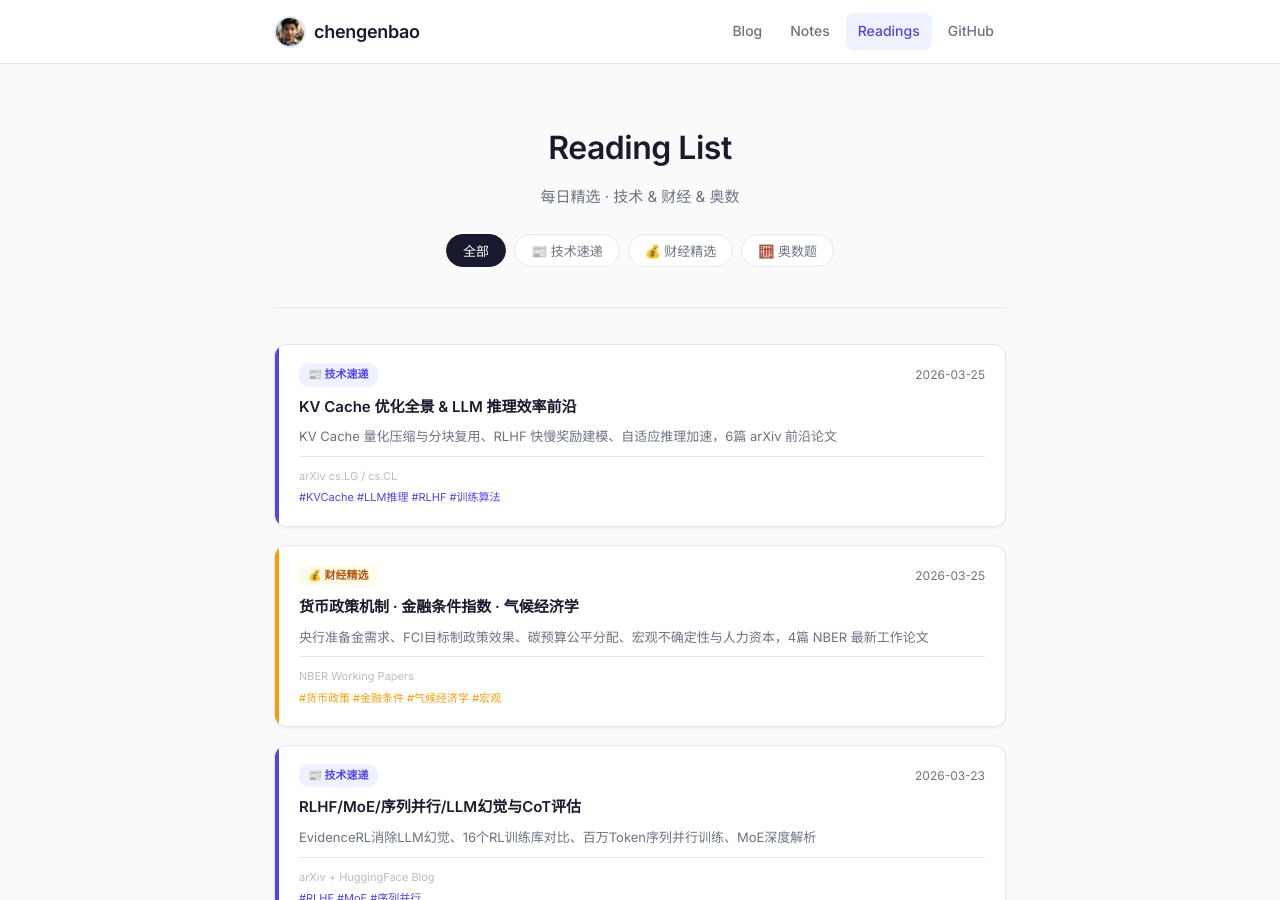
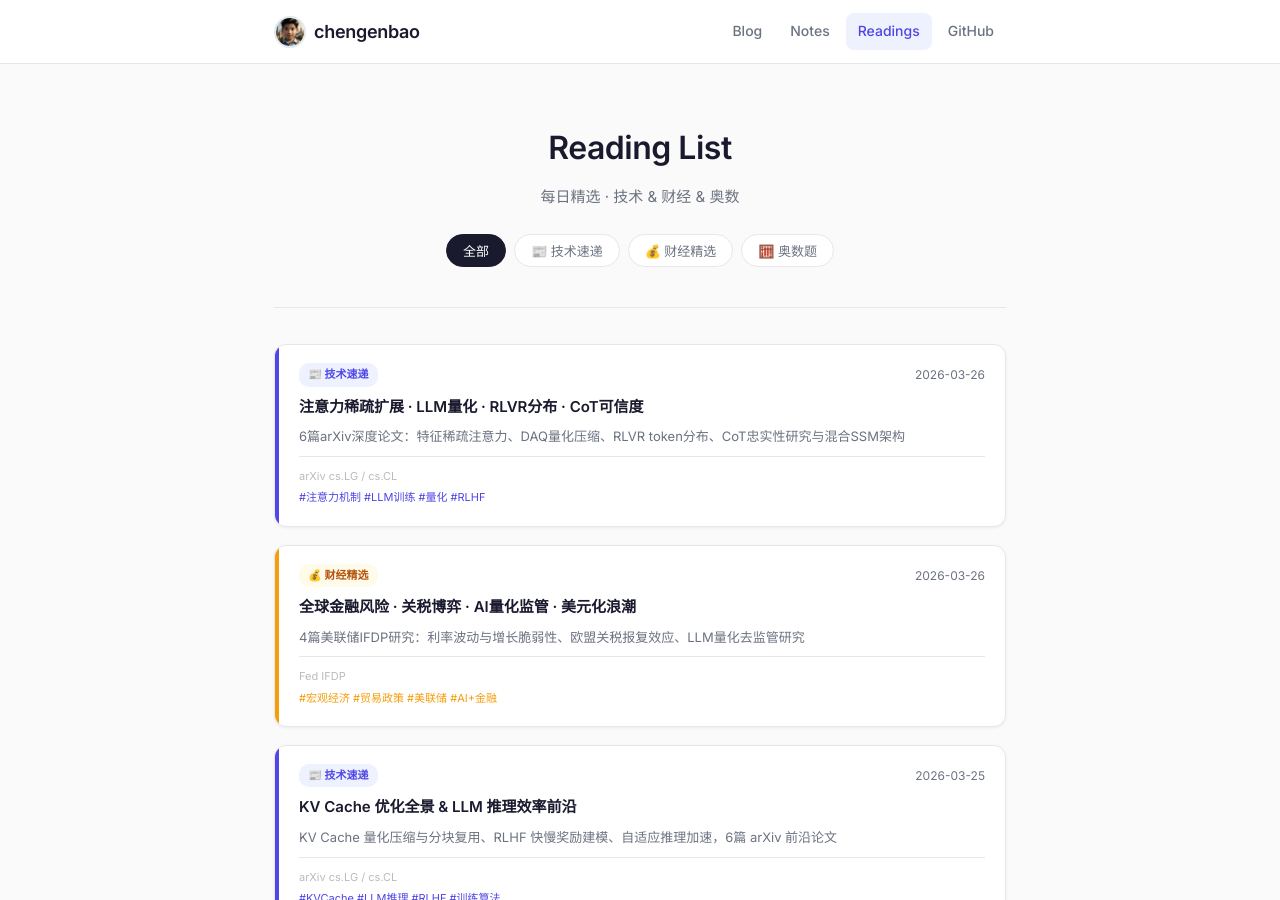
Before and after one commit to chengenbao/chengenbao.github.io, a Jekyll site: the page built from reading-list/index.md, in a window 1280 px wide and 900 px high. Built offline with Jekyll 4.4.1, drawn with Linux system fonts in a browser that asks for light colours.

Commit message:
Add reading list cards 2026-03-26

```diff
--- a/reading-list/index.md
+++ b/reading-list/index.md
@@ -18,6 +18,37 @@ permalink: /reading-list/
   </div>
 
   <div class="rl-grid">
+<a class="rl-card tech" href="/reading-list/2026-03-26-tech-daily/">
+  <div class="rl-accent"></div>
+  <div class="rl-body">
+    <div class="rl-top">
+      <span class="rl-badge tech">📰 技术速递</span>
+      <time>2026-03-26</time>
+    </div>
+    <h2>注意力稀疏扩展 · LLM量化 · RLVR分布 · CoT可信度</h2>
+    <p>6篇arXiv深度论文：特征稀疏注意力、DAQ量化压缩、RLVR token分布、CoT忠实性研究与混合SSM架构</p>
+    <div class="rl-meta">
+      <span class="rl-source">arXiv cs.LG / cs.CL</span>
+      <span class="rl-tags">#注意力机制 #LLM训练 #量化 #RLHF</span>
+    </div>
+  </div>
+</a>
+<a class="rl-card finance" href="/reading-list/2026-03-26-finance-daily/">
+  <div class="rl-accent"></div>
+  <div class="rl-body">
+    <div class="rl-top">
+      <span class="rl-badge finance">💰 财经精选</span>
+      <time>2026-03-26</time>
+    </div>
+    <h2>全球金融风险 · 关税博弈 · AI量化监管 · 美元化浪潮</h2>
+    <p>4篇美联储IFDP研究：利率波动与增长脆弱性、欧盟关税报复效应、LLM量化去监管研究</p>
+    <div class="rl-meta">
+      <span class="rl-source">Fed IFDP</span>
+      <span class="rl-tags">#宏观经济 #贸易政策 #美联储 #AI+金融</span>
+    </div>
+  </div>
+</a>
+
 <a class="rl-card tech" href="/reading-list/2026-03-25-tech-daily/">
   <div class="rl-accent"></div>
   <div class="rl-body">
```
